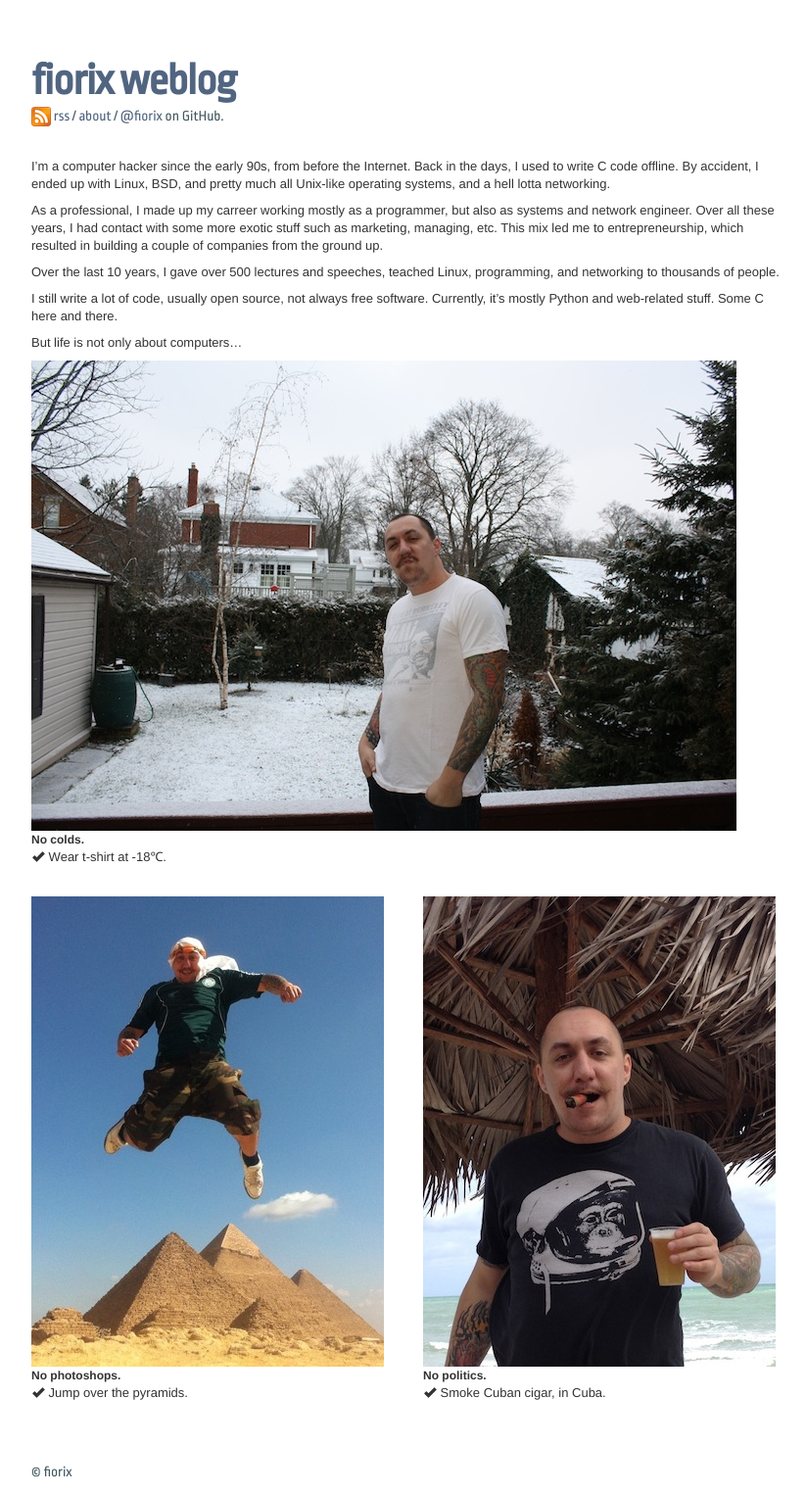
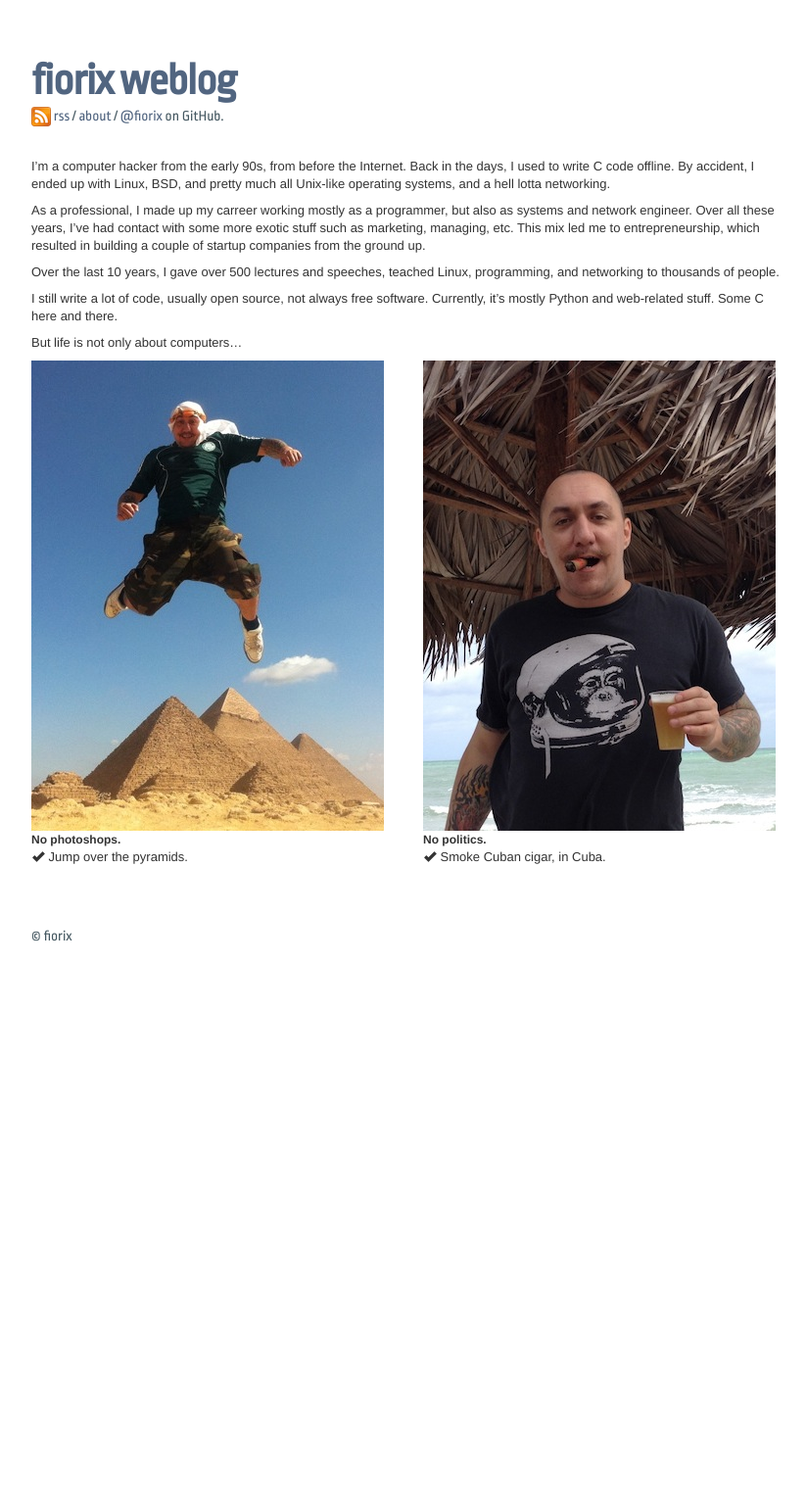
Before and after one commit to fiorix/fiorix.github.com, a Jekyll site: the page built from about.md, in a window 1280 px wide. Shown: the whole page at 98% size, without its empty margins (223-1046 px from the left). Built offline with Jekyll 4.4.1, drawn with Linux system fonts in a browser that asks for light colours; after the commit the page ends 978 px from its top, so only the background shows below that.

Commit message:
new layout

```diff
--- a/about.md
+++ b/about.md
@@ -3,15 +3,16 @@ layout: default
 title: About
 ---
 
-I'm a computer hacker since the early 90s, from before the Internet.
-Back in the days, I used to write C code offline. By accident, I ended up with Linux,
- BSD, and pretty much all Unix-like operating systems, and a hell lotta networking.
+I'm a computer hacker from the early 90s, from before the Internet.
+Back in the days, I used to write C code offline. By accident, I ended up with
+Linux, BSD, and pretty much all Unix-like operating systems, and a hell lotta
+networking.
 
 As a professional, I made up my carreer working mostly as a programmer,
-but also as systems and network engineer. Over all these years, I
- had contact with some more exotic stuff such as marketing, managing, etc. This mix
-led me to entrepreneurship, which resulted in building a couple of companies
-from the ground up.
+but also as systems and network engineer. Over all these years, I've had
+contact with some more exotic stuff such as marketing, managing, etc. This mix
+led me to entrepreneurship, which resulted in building a couple of startup
+companies from the ground up.
 
 Over the last 10 years, I gave over 500 lectures and speeches, teached Linux,
 programming, and networking to thousands of people.
@@ -24,13 +25,6 @@ But life is not only about computers...
 <div class="row">
   <div class="span8">
     <ul class="thumbnails">
-      <li class="span8">
-        <div class="thumbnail">
-          <img src="{{site.prefix}}/img/about/wear-t-shirt-at-minus-18-celsius.jpg" alt="">
-          <h5>No colds.</h5>
-          <p><i class="icon-ok icon"> </i> Wear t-shirt at -18&#x2103;.</p>
-        </div>
-      </li>
       <li class="span4">
         <div class="thumbnail">
           <img src="{{site.prefix}}/img/about/jump-over-the-pyramids.jpg" alt="">
```
Also changed, not shown: img/about/wear-t-shirt-at-minus-18-celsius.jpg (deleted).
